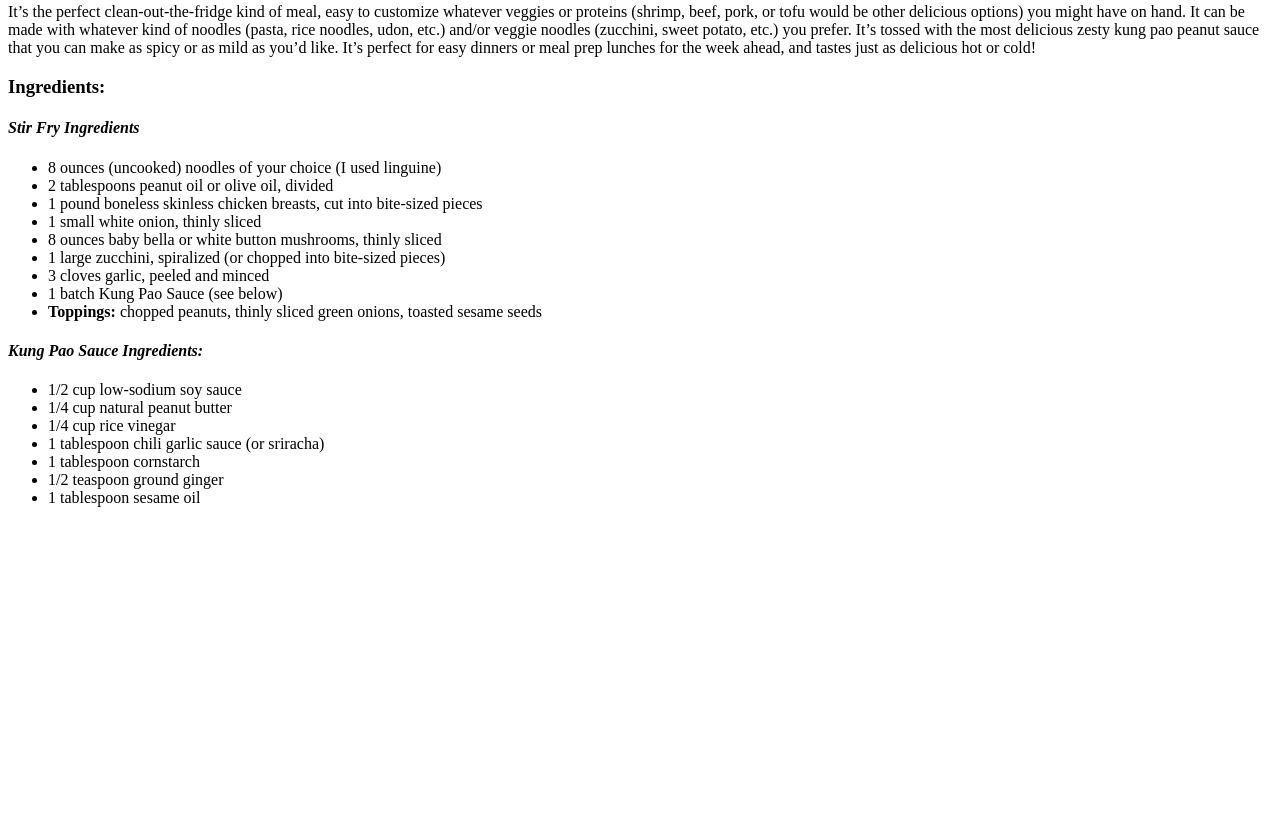
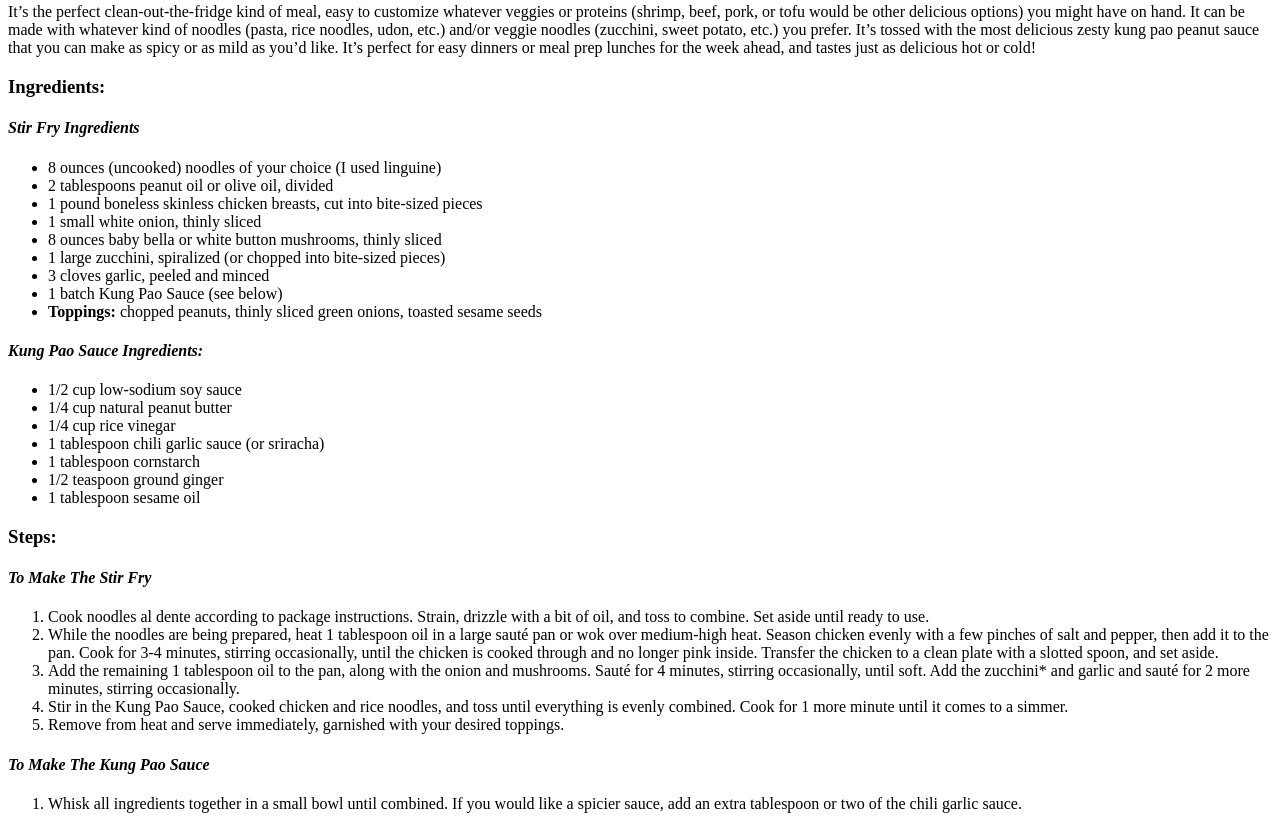
Before and after one commit to AAknow/odin-recipes, a plain HTML site: page recipes/kung-pao-chicken-noodle-stir-fry.html in a window 1280 px wide. Shown: the part 2280-3109 px from the top of the page. Before the commit the page ends 2803 px from the top, so only its background shows below. Drawn offline with Linux system fonts and the light colour scheme.

Commit message:
Add Steps heading and Steps ordered list to Kung Pao Chicken Noodle Stir Fry. Edit line spacing for kung-pao-chicken-noodle-stir-fry.html

```diff
--- a/recipes/kung-pao-chicken-noodle-stir-fry.html
+++ b/recipes/kung-pao-chicken-noodle-stir-fry.html
@@ -35,5 +35,18 @@
                 <li>1/2 teaspoon ground ginger</li>
                 <li>1 tablespoon sesame oil</li>
             </ul>
+    <h3>Steps:</h3>
+        <h4><em>To Make The Stir Fry</em></h4>
+            <ol>
+                <li>Cook noodles al dente according to package instructions.  Strain, drizzle with a bit of oil, and toss to combine.  Set aside until ready to use.
+                <li>While the noodles are being prepared, heat 1 tablespoon oil in a large sauté pan or wok over medium-high heat.  Season chicken evenly with a few pinches of salt and pepper, then add it to the pan.  Cook for 3-4 minutes, stirring occasionally, until the chicken is cooked through and no longer pink inside.  Transfer the chicken to a clean plate with a slotted spoon, and set aside.
+                <li>Add the remaining 1 tablespoon oil to the pan, along with the onion and mushrooms.  Sauté for 4 minutes, stirring occasionally, until soft.  Add the zucchini* and garlic and sauté for 2 more minutes, stirring occasionally.
+                <li>Stir in the Kung Pao Sauce, cooked chicken and rice noodles, and toss until everything is evenly combined.  Cook for 1 more minute until it comes to a simmer.
+                <li>Remove from heat and serve immediately, garnished with your desired toppings.
+            </ol>
+        <h4><em>To Make The Kung Pao Sauce</em></h4>
+            <ol>
+                <li>Whisk all ingredients together in a small bowl until combined.  If you would like a spicier sauce, add an extra tablespoon or two of the chili garlic sauce.</li>
+            </ol>
             </body>
 </html>
```
Lines whose indentation alone changed are shown as unchanged.
